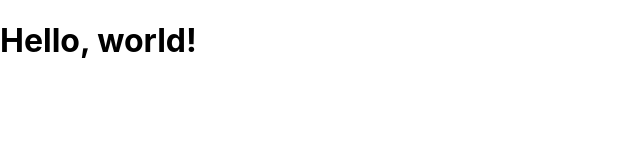
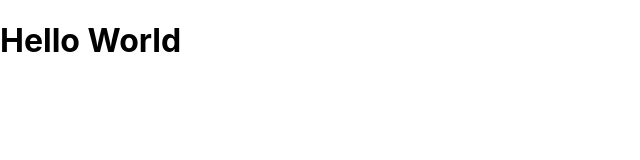
Before and after one commit to hedyhli/react-myapp, a React (Create React App) app: page / in a window 1280 px wide. Shown: the top 160 px of the page, without its empty margins (0-640 px from the left). Built offline with nearby package versions, Linux system fonts and the light colour scheme.

Commit message:
attempt to create component

```diff
--- a/src/App.js
+++ b/src/App.js
@@ -2,11 +2,14 @@ import React from 'react';
 import ReactDOM from 'react-dom';
 
 function App() {
+  var helloHeading = <h1>Hello World</h1>;
+  ReactDOM.render(
+    helloHeading,
+    document.getElementById('root')
+)
   return (
-    ReactDOM.render(
-      <h1>Hello, world!</h1>,
-      document.getElementById('root')
-  )) // worked!!!
+      helloHeading
+    ) // worked!!!
 }
 
 export default App;
```
